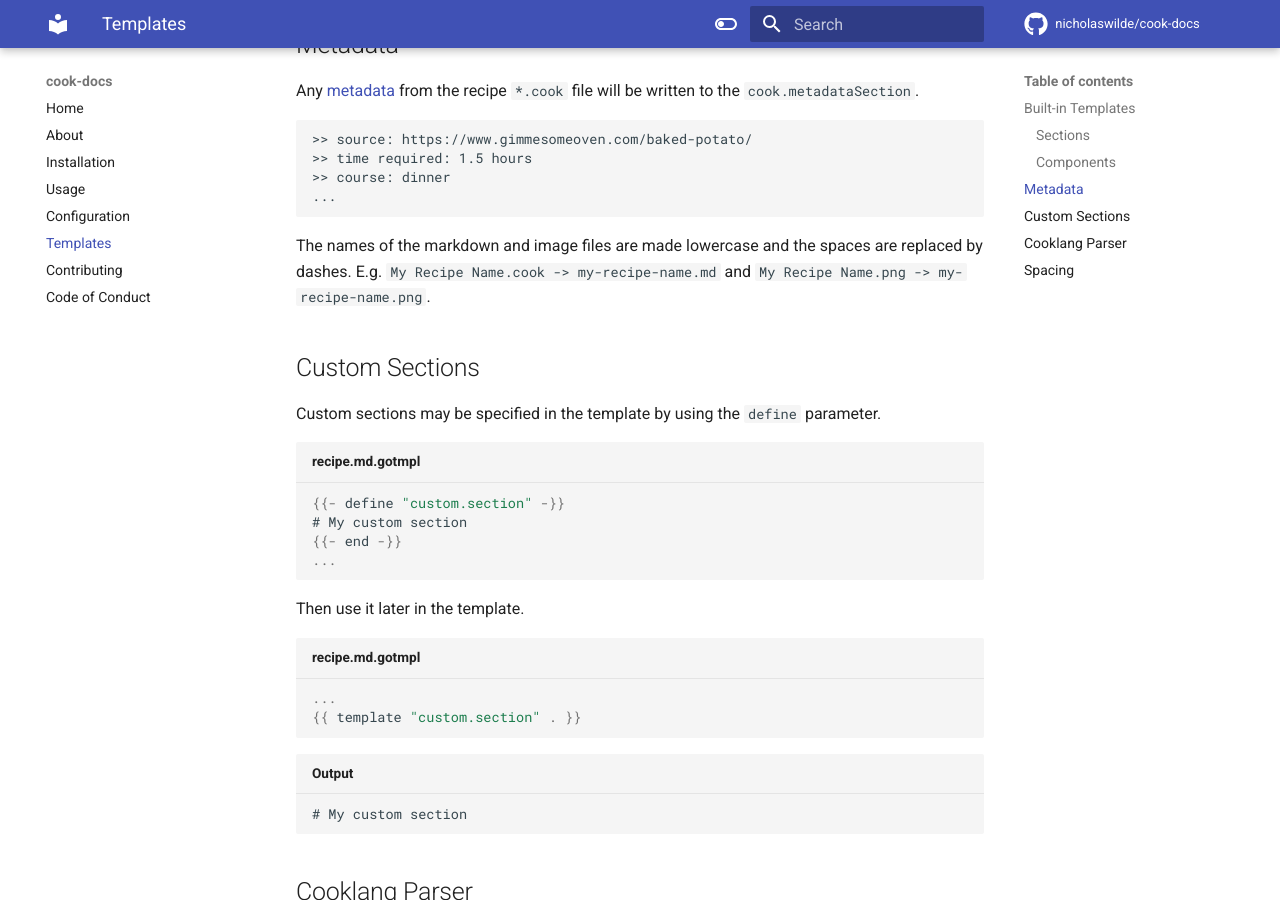
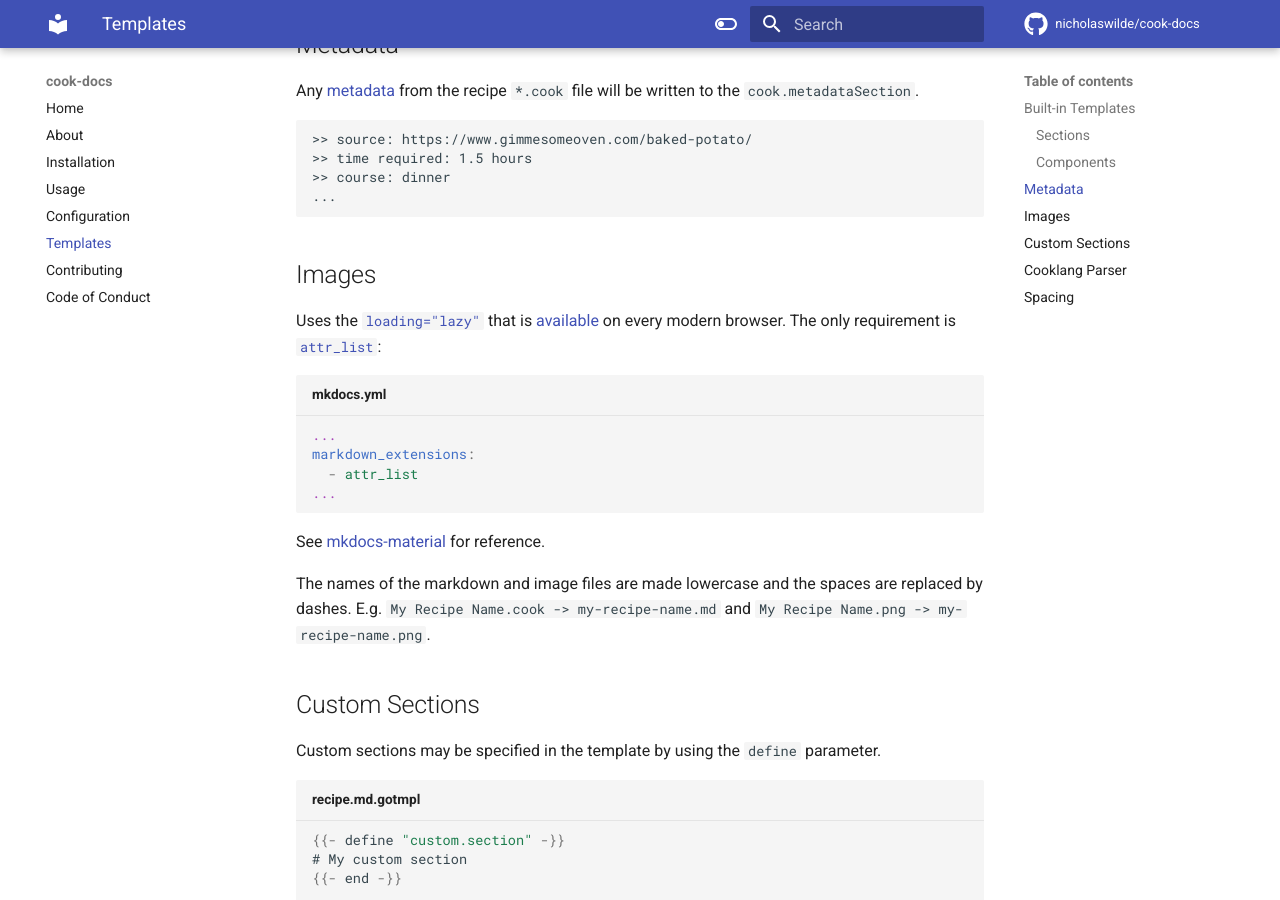
Before and after one commit to nicholaswilde/cook-docs, an MkDocs documentation site: the page built from docs/templates.md, in a window 1280 px wide and 900 px high, scrolled down 2725 px. Built offline with MkDocs 1.6.1 and Material for MkDocs 9.7.7, drawn with Linux system fonts in a browser that asks for light colours; comment, search, counter and statistics services are not loaded; some of the changed lines change nothing that is shown.

Commit message:
docs: add reference to lazy loading images
Signed-off-by: nιcнolaѕ wιlde <ncwilde43@gmail.com>

````diff
--- a/docs/templates.md
+++ b/docs/templates.md
@@ -76,6 +76,7 @@ can be used in the templates you supply.
 See [template.go][6] for how each key is defined.
 
 !!! note
+
       The `cook.commentsSection` does not print the comments properly [(#3)][7]
 
 ## Metadata
@@ -88,6 +89,19 @@ Any [metadata][10] from the recipe `*.cook` file will be written to the `cook.me
 >> course: dinner
 ...
 ```
+
+## Images
+
+Uses the [`loading="lazy"`][11] that is [available][12] on every modern browser. The only requirement is [`attr_list`][13]:
+
+```yml title="mkdocs.yml"
+...
+markdown_extensions:
+  - attr_list
+...
+```
+
+See [mkdocs-material][14] for reference.
 
 The names of the markdown and image files are made lowercase and the spaces are replaced
 by dashes. E.g. `My Recipe Name.cook -> my-recipe-name.md` and `My Recipe Name.png -> my-recipe-name.png`.
@@ -363,13 +377,17 @@ delimiters. See [Text and spaces][4].
     To remove the double EOF new lines when `.Metadata.source` is missing from the recipe file but present in the template file, double new lines is added to the beginning of `cook.sourceSection` and white space is removed from the end
     of `cook.stepsSection`.
 
-[1]: https://github.com/aquilax
-[2]: https://github.com/aquilax/cooklang-go
-[3]: https://github.com/aquilax/cooklang-go/blob/490a595d639b679a4f2053a309647882db37e569/parser.go
-[4]: https://pkg.go.dev/text/template#hdr-Text_and_spaces
-[5]: https://github.com/Masterminds/sprig
-[6]: https://github.com/nicholaswilde/cook-docs/blob/main/pkg/document/template.go
-[7]: https://github.com/nicholaswilde/cook-docs/issues/3
-[8]: https://github.github.com/gfm/#block-quotes
-[9]: https://squidfunk.github.io/mkdocs-material/reference/admonitions/
-[10]: https://cooklang.org/docs/spec/#metadata
+[1]: <https://github.com/aquilax>
+[2]: <https://github.com/aquilax/cooklang-go>
+[3]: <https://github.com/aquilax/cooklang-go/blob/490a595d639b679a4f2053a309647882db37e569/parser.go>
+[4]: <https://pkg.go.dev/text/template#hdr-Text_and_spaces>
+[5]: <https://github.com/Masterminds/sprig>
+[6]: <https://github.com/nicholaswilde/cook-docs/blob/main/pkg/document/template.go>
+[7]: <https://github.com/nicholaswilde/cook-docs/issues/3>
+[8]: <https://github.github.com/gfm/#block-quotes>
+[9]: <https://squidfunk.github.io/mkdocs-material/reference/admonitions/>
+[10]: <https://cooklang.org/docs/spec/#metadata>
+[11]: <https://developer.mozilla.org/en-US/docs/Web/API/HTMLImageElement/loading>
+[12]: <https://caniuse.com/loading-lazy-attr>
+[13]: <https://python-markdown.github.io/extensions/attr_list/>
+[14]: <https://squidfunk.github.io/mkdocs-material/reference/images/#image-lazy-loading>
````
